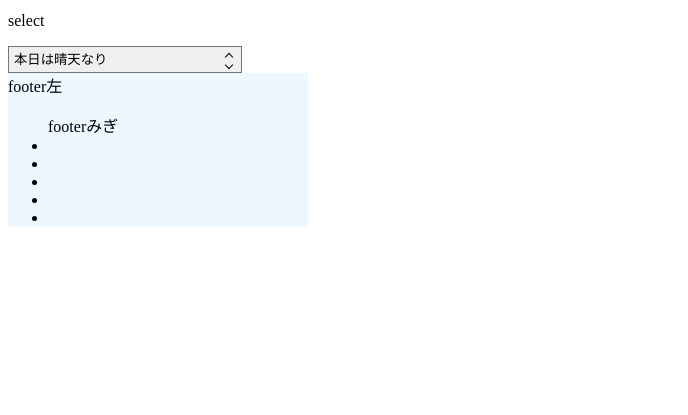
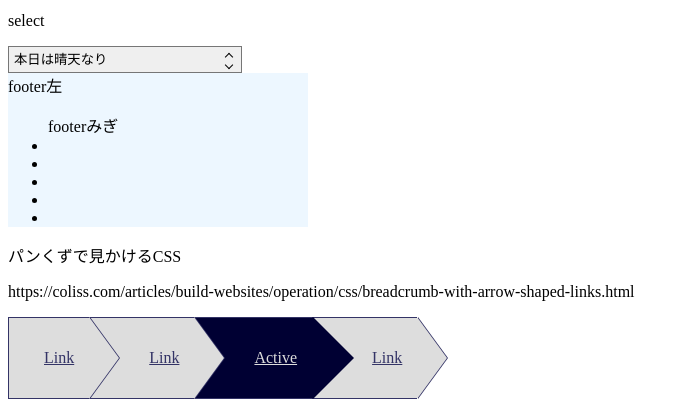
Before and after one commit to umanari145/css, a PHP site: page / in a window 1280 px wide. Shown: the part 1461-1876 px from the top of the page, without its empty margins (0-688 px from the left). Before the commit the page ends 1688 px from the top, so only its background shows below. Run offline with PHP 8.4, Linux system fonts and the light colour scheme; grey boxes labelled with a size stand in for pictures from a placeholder-image service; some libraries are stand-ins or nearby versions; some web fonts are replaced.

Commit message:
パンくずのcss

```diff
--- a/less/css/common.less
+++ b/less/css/common.less
@@ -333,3 +333,65 @@ icon画像
 	border-bottom:  1px solid #000;
 	transform: rotate(45deg);
 }
+
+.border-as-triangle{
+	padding: 0 50px 0 0;
+	list-style: none;
+	display: flex;
+	li{
+		display: block;
+		&:first-of-type{
+			a{
+				padding-left: 35px;
+				border-left: 1px solid #336;
+			}
+		}
+		a{
+			border-top: 1px solid #336;
+			border-bottom: 1px solid #336;
+			display: inline-block;
+			padding: 0 15px 0 60px;
+			line-height: 80px;
+			position: relative;
+			color:#336;
+			background: #ddd;
+			&:after,&:before{
+				content:'';
+				width: 0;
+				height: 0;
+				top:50%;
+				left: 100%;
+				margin-top: -41px;
+				display: block;
+				border-top: 41px solid  transparent;
+				border-bottom: 41px solid  transparent;
+				position: absolute;
+			}
+			&:before{
+				border-left: 30px solid #ddd;
+				z-index: 2;
+			}
+			&:after{
+				border-left: 30px solid #336;
+				margin-left: 1px;
+				z-index: 1;
+			}
+		}
+		&.active2{
+			a{
+				background:#003;
+				color:#ddd;
+				&:before, &:after{
+					border-left: 41px solid #003;
+				}
+			}
+		}
+		a:hover{
+			background:#003;
+			color:#ddd;
+			&:before, &:after{
+				border-left: 41px solid #003;
+			}
+		}
+	}
+}
--- a/less/css/top.css
+++ b/less/css/top.css
@@ -281,6 +281,66 @@ icon画像
   border-bottom: 1px solid #000;
   transform: rotate(45deg);
 }
+.border-as-triangle {
+  padding: 0 50px 0 0;
+  list-style: none;
+  display: flex;
+}
+.border-as-triangle li {
+  display: block;
+}
+.border-as-triangle li:first-of-type a {
+  padding-left: 35px;
+  border-left: 1px solid #336;
+}
+.border-as-triangle li a {
+  border-top: 1px solid #336;
+  border-bottom: 1px solid #336;
+  display: inline-block;
+  padding: 0 15px 0 60px;
+  line-height: 80px;
+  position: relative;
+  color: #336;
+  background: #ddd;
+}
+.border-as-triangle li a:after,
+.border-as-triangle li a:before {
+  content: '';
+  width: 0;
+  height: 0;
+  top: 50%;
+  left: 100%;
+  margin-top: -41px;
+  display: block;
+  border-top: 41px solid  transparent;
+  border-bottom: 41px solid  transparent;
+  position: absolute;
+}
+.border-as-triangle li a:before {
+  border-left: 30px solid #ddd;
+  z-index: 2;
+}
+.border-as-triangle li a:after {
+  border-left: 30px solid #336;
+  margin-left: 1px;
+  z-index: 1;
+}
+.border-as-triangle li.active2 a {
+  background: #003;
+  color: #ddd;
+}
+.border-as-triangle li.active2 a:before,
+.border-as-triangle li.active2 a:after {
+  border-left: 41px solid #003;
+}
+.border-as-triangle li a:hover {
+  background: #003;
+  color: #ddd;
+}
+.border-as-triangle li a:hover:before,
+.border-as-triangle li a:hover:after {
+  border-left: 41px solid #003;
+}
 #contents {
   border-radius: 8px;
   -webkit-border-radius: 8px;
--- a/less/index.php
+++ b/less/index.php
@@ -128,3 +128,21 @@
 <?php
     include 'footer.php';
 ?>
+
+<p>パンくずで見かけるCSS</p>
+https://coliss.com/articles/build-websites/operation/css/breadcrumb-with-arrow-shaped-links.html
+
+<ul class="border-as-triangle">
+  <li>
+    <a href="#1">Link</a>
+  </li>
+  <li>
+    <a href="#2">Link</a>
+  </li>
+  <li class="active2">
+    <a href="#">Active</a>
+  </li>
+  <li>
+    <a href="#4">Link</a>
+  </li>
+</ul>
```
